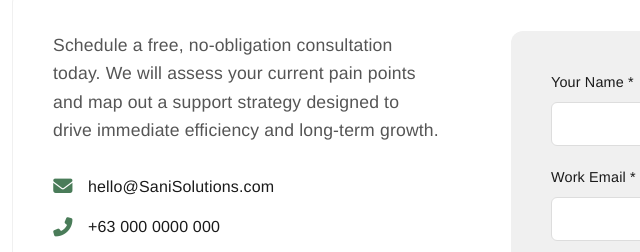
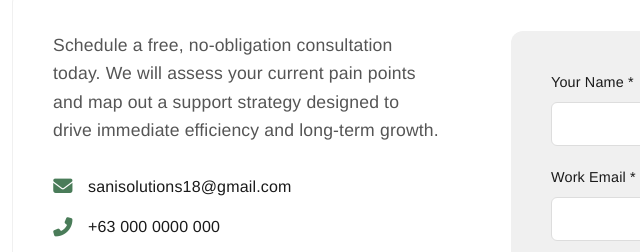
Before and after one commit to CrbyPatyy/SaniSolutions, a website: page index.html in a window 1280 px wide. Shown: the part 5649-5901 px from the top of the page, 52-692 px from the left. Drawn offline with nearby package versions, Linux system fonts and the light colour scheme.

Commit message:
Update index.html

```diff
--- a/index.html
+++ b/index.html
@@ -324,7 +324,7 @@
                     <div class="contact-details">
                         <div class="contact-detail">
                             <i class="fas fa-envelope"></i>
-                            <span>hello@SaniSolutions.com</span>
+                            <span>sanisolutions18@gmail.com</span>
                         </div>
                         <div class="contact-detail">
                             <i class="fas fa-phone-alt"></i>
```
